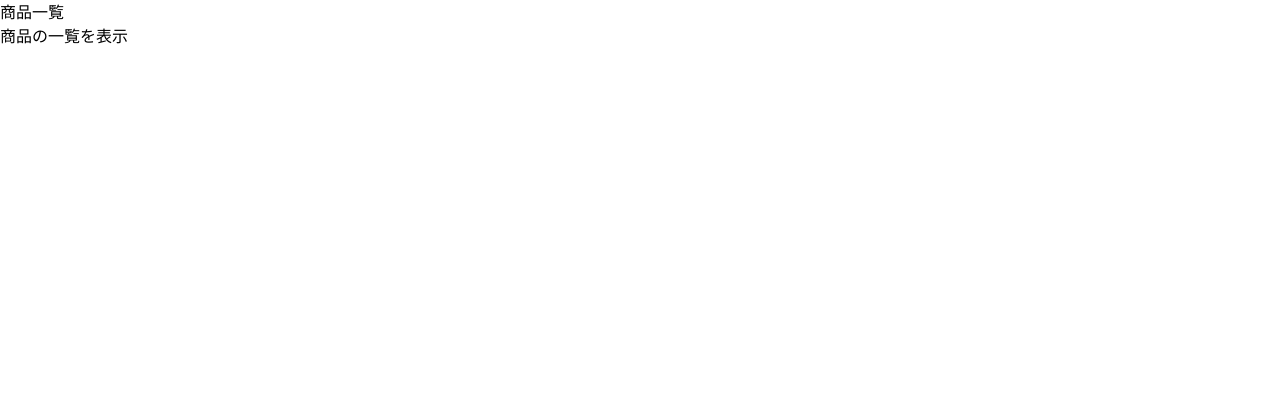
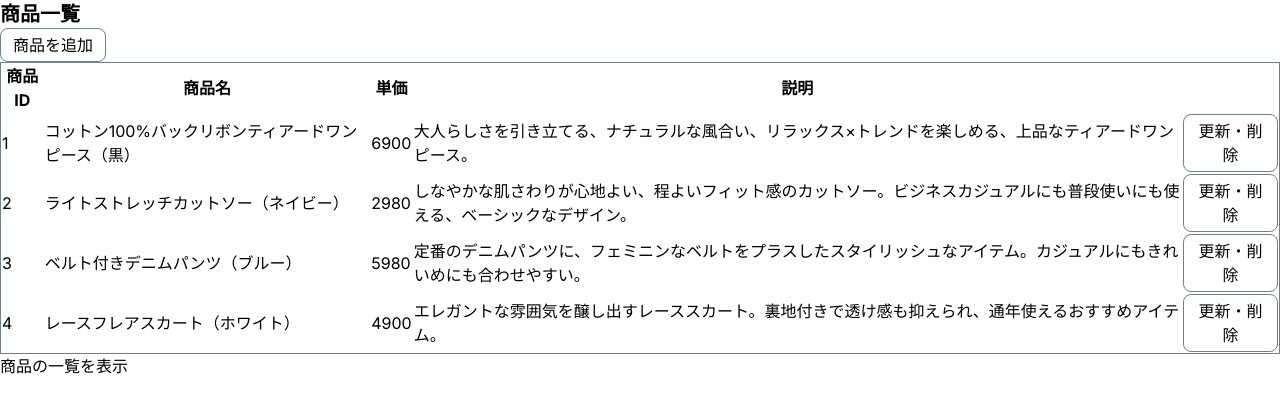
Before and after one commit to keroken/inventory-app-frontend, a Next.js app: page /inventory/products in a window 1280 px wide. Shown: the top 412 px of the page. Built offline with nearby package versions, Linux system fonts and the light colour scheme.

Commit message:
update product page to load json data

```diff
--- a/app/inventory/products/page.tsx
+++ b/app/inventory/products/page.tsx
@@ -1,7 +1,49 @@
+'use client'
+
+import { useEffect, useState } from 'react'
+import productsData from './sample/products.json'
+import styles from './page.module.scss'
+
+type ProductsData = {
+    id: number;
+    name: string;
+    price: number;
+    description: string;
+};
+
 export default function Page() {
+    const [data, setData] = useState<Array<ProductsData>>([])
+
+    useEffect(() => {
+        setData(productsData);
+    }, [])
+
     return (
         <>
-            <h2>商品一覧</h2>
+            <h2 className="font-bold text-xl">商品一覧</h2>
+            <button className={styles.button}>商品を追加</button>
+            <table className={styles.table}>
+                <thead>
+                    <tr>
+                        <th>商品ID</th>
+                        <th>商品名</th>
+                        <th>単価</th>
+                        <th>説明</th>
+                        <th></th>
+                    </tr>
+                </thead>
+                <tbody>
+                    {data.map((data: any) => (
+                        <tr>
+                            <td>{data.id}</td>
+                            <td>{data.name}</td>
+                            <td>{data.price}</td>
+                            <td>{data.description}</td>
+                            <td><button className={styles.button}>更新・削除</button></td>
+                        </tr>
+                    ))}
+                </tbody>
+            </table>
             <p>商品の一覧を表示</p>
         </>
     )
```
